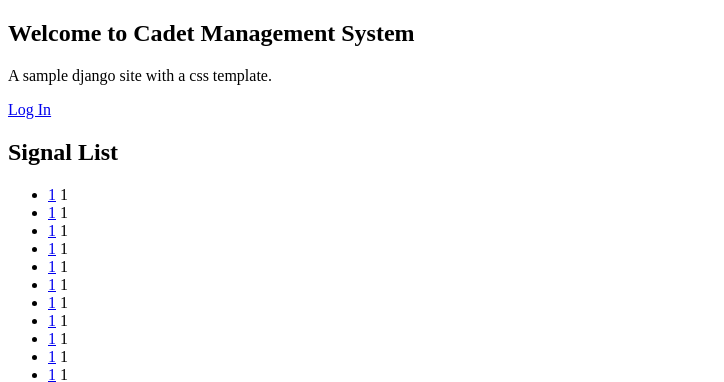
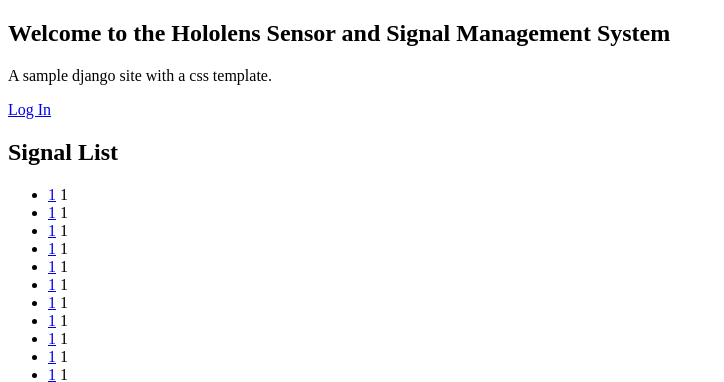
Before and after one commit to raidan019/arfvis, a Django app: template arCode/arfvis/rf/templates/rf/index.html in a window 1280 px wide. Shown: the part 44-426 px from the top of the page, without its empty margins (0-724 px from the left). Run offline with Django 3.2, Linux system fonts and the light colour scheme; the template is opened without the code that fills it: values that come from a table or form of the project are taken from there, others are empty; data comes from the database, SQL or seed files in the repository; some libraries are stand-ins or nearby versions.

Commit message:
base edited

```diff
--- a/arCode/arfvis/rf/templates/rf/base_generic.html
+++ b/arCode/arfvis/rf/templates/rf/base_generic.html
@@ -16,7 +16,7 @@
 
 	<head>
 
-		<title>Cadet Management</title>
+		<title>Sensor and Signal Management</title>
 
 		<meta charset="utf-8" />
 
@@ -60,7 +60,7 @@
 
 			<section id="banner">
 
-				<h1>Welcome to Cadet Management System</h1>
+				<h1>Welcome to the Hololens Sensor and Signal Management System</h1>
 
 				<p>A sample django site with a css template.</p>
 
```
Also changed, not shown: 1 other file.
